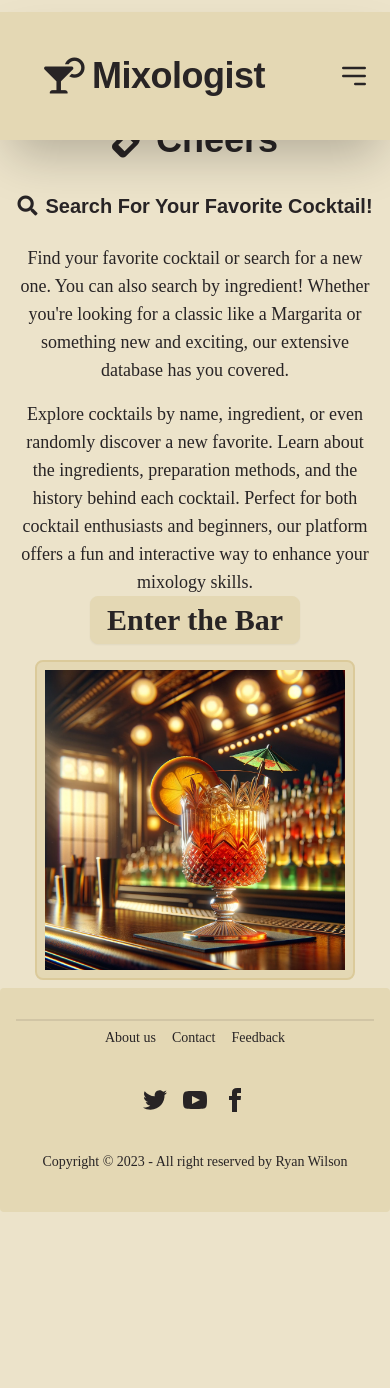
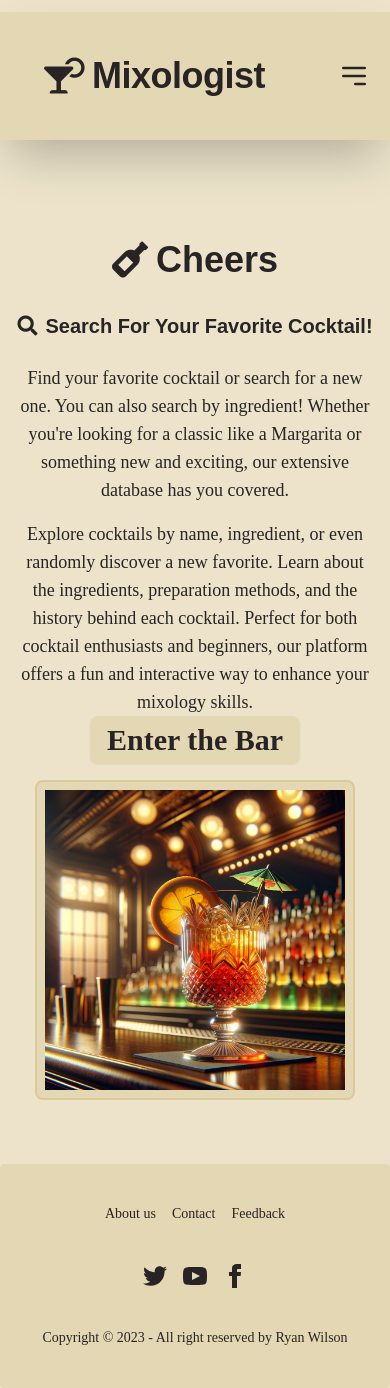
Before and after one commit to RW2023/mixologist, a Next.js app: page / in a window 390 px wide. Before the commit the page ends 1212 px from the top, so only its background shows below. Built offline with nearby package versions, Linux system fonts and the light colour scheme.

Commit message:
fix page layout content was overlapping footer and nav was overlapping content on mobile fixed using padding and margin

```diff
--- a/src/app/page.tsx
+++ b/src/app/page.tsx
@@ -4,8 +4,9 @@ import Image from 'next/image';
 
 export default function Home() {
   return (
-    <div className="flex flex-col items-center justify-center h-screen container mx-auto px-4 sm:px-6 lg:px-8">
-      <div className="grid grid-cols-1 md:grid-cols-2 gap-4 text-center w-full">
+    <div className="flex flex-col items-center justify-center min-h-screen container mx-auto px-4 sm:px-6 lg:px-8">
+      {/* Added bottom margin for all views */}
+      <div className="mt-16 md:mt-0 mb-16 grid grid-cols-1 md:grid-cols-2 gap-4 text-center w-full">
         <div>
           <Heading title="cheers" iconClass="fas fa-wine-bottle" />
           <SubHeading
@@ -40,8 +41,6 @@ export default function Home() {
             className="rounded-lg border-2 border-base-300 bg-base-200 p-2"
           />
         </div>
-        <div className="divider">
-        </div>
       </div>
     </div>
   );
```
